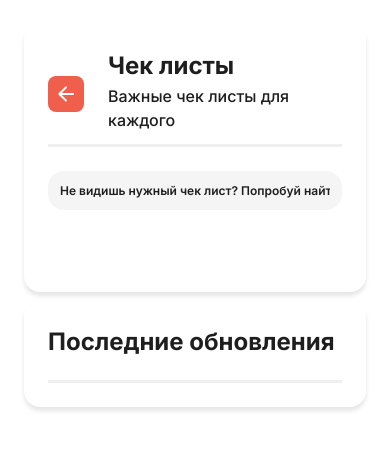
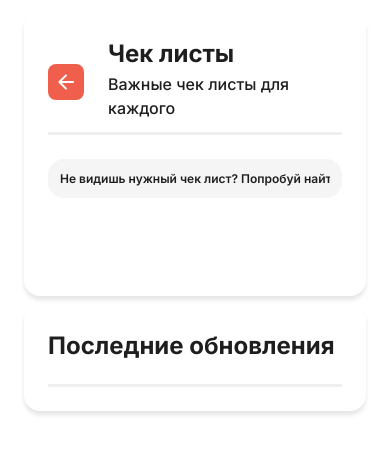
Before and after one commit to inviista/Diploma-project, a Django app: template templates/pages/checklists.html in a window 390 px wide. Shown: the part 80-534 px from the top of the page. Run offline with Django 3.2, Linux system fonts and the light colour scheme; the template is opened without the code that fills it, so the values that code supplies are empty; parts of the project's set-up code (start-up, migrations or seed data) failed here and were passed over.

Commit message:
fix: checkkists adaptivity(1 hour)

```diff
--- a/templates/pages/checklists.html
+++ b/templates/pages/checklists.html
@@ -1,6 +1,6 @@
 {% extends 'base.html' %} {% load static %} {% block content %}
-    <div class="hidden lg:flex flex-col justify-center mx-[100px]">
-        <div class="flex flex-row gap-2 justify-center pt-3">
+    <div class="flex flex-col justify-center lg:mx-[100px] mb-6 mx-6">
+        <div class="flex flex-row gap-2 max-lg:flex-col justify-center pt-3">
             <div class="flex flex-col max-w-[1312px] w-full h-fit shadow-[0px_4px_4px_0px_#0000001A] bg-white p-6 rounded-[16px]">
                 <div class="flex flex-row w-full gap-6 pb-3 border-b-3 border-[#EFEFEF] items-center">
                     <a href="{% url 'news:index' %}" class="h-[29px] flex justify-center">
@@ -12,7 +12,7 @@
                     </div>
                 </div>
                 <div class="flex items-center py-6 gap-6">
-                    <div class="flex gap-1">
+                    <div class="hidden lg:flex gap-1">
                         <a href="?"
                            class="
                                   flex items-center gap-2 px-3 py-[7.5px] rounded-xl
@@ -57,11 +57,11 @@
                     </form>
                 </div>
 
-                <div class=" flex space-x-6 mb-6">
+                <div class=" flex overflow-x-auto w-full mb-6">
                     {% for key, label in categories %}
                         <a href="?category={{ key }}"
 
-                           class="tab-button text-[12px] p-[10px] font-medium pb-2 border-b-3 {% if not selected_category and forloop.first or selected_category == key %}border-red-600 text-red-600{% else %}border-transparent text-gray-600{% endif %}"
+                           class="shrink-0 tab-button text-[12px] p-[10px] font-medium pb-2 border-b-3 {% if not selected_category and forloop.first or selected_category == key %}border-red-600 text-red-600{% else %}border-transparent text-gray-600{% endif %}"
                         >
                             {{ label }}
                         </a>
@@ -126,7 +126,7 @@
                     </div>
                 </div>
             </div>
-            <div class="flex flex-col max-w-[400px] gap-2 w-full">
+            <div class="flex flex-col lg:max-w-[400px] gap-2 w-full">
                 <div class="flex flex-col w-full h-auto shadow-[0px_4px_4px_0px_#0000001A] bg-white p-6 rounded-[16px]">
                     <div class="flex flex-row justify-between w-full gap-[64px] border-b-3 border-[#EFEFEF] font-[700] text-[24px] pb-5">
                         Последние обновления
@@ -177,150 +177,150 @@
     </div>
 
 {# mobile #}
-    <div class="lg:hidden flex flex-col justify-center p-6 bg-[#FFFFFF]">
-        <div class="flex flex-col gap-2 justify-center">
-            <div class="flex flex-col max-w-[1312px] w-full h-fit shadow-[0px_4px_4px_0px_#0000001A] bg-white p-6 rounded-[16px]">
-                <div class="flex flex-row w-full gap-6 pb-3 border-b-3 border-[#EFEFEF] items-center">
-                    <a href="{% url 'news:index' %}" class="h-[29px] flex justify-center">
-                        <img class="w-[36px] h-[36px] min-w-9 min-h-9" src="{% static 'img/_src/icons/Frame 115.svg' %}">
-                    </a>
-                    <div class="flex flex-col">
-                        <text class="font-[700] text-[24px]">Чек листы</text>
-                        <text class="font-[500] text-[16px]">Важные чек листы для каждого</text>
-                    </div>
-                </div>
-                <div class="flex items-center py-6 gap-6">
-                    <form method="get" class="w-full">
-                        <label>
-                            <input
-                                    onchange="this.form.submit()"
-                                    type="text"
-                                    name="search"
-                                    value="{{ request.GET.search }}"
-                                    placeholder="Не видишь нужный чек лист? Попробуй найти через ключевые слова поиска..."
-                                    class="h-[39px] font-[600] text-[12px] text-black bg-[#F5F5F5] rounded-[16px] placeholder:text-[12px] px-3 py-2 focus:outline-none focus:ring-0 placeholder:text-[#1E1E1E] w-full"
-                            />
-                        </label>
-                    </form>
-                </div>
+<!--    <div class="lg:hidden flex flex-col justify-center p-6 bg-[#FFFFFF]">-->
+<!--        <div class="flex flex-col gap-2 justify-center">-->
+<!--            <div class="flex flex-col max-w-[1312px] w-full h-fit shadow-[0px_4px_4px_0px_#0000001A] bg-white p-6 rounded-[16px]">-->
+<!--                <div class="flex flex-row w-full gap-6 pb-3 border-b-3 border-[#EFEFEF] items-center">-->
+<!--                    <a href="{% url 'news:index' %}" class="h-[29px] flex justify-center">-->
+<!--                        <img class="w-[36px] h-[36px] min-w-9 min-h-9" src="{% static 'img/_src/icons/Frame 115.svg' %}">-->
+<!--                    </a>-->
+<!--                    <div class="flex flex-col">-->
+<!--                        <text class="font-[700] text-[24px]">Чек листы</text>-->
+<!--                        <text class="font-[500] text-[16px]">Важные чек листы для каждого</text>-->
+<!--                    </div>-->
+<!--                </div>-->
+<!--                <div class="flex items-center py-6 gap-6">-->
+<!--                    <form method="get" class="w-full">-->
+<!--                        <label>-->
+<!--                            <input-->
+<!--                                    onchange="this.form.submit()"-->
+<!--                                    type="text"-->
+<!--                                    name="search"-->
+<!--                                    value="{{ request.GET.search }}"-->
+<!--                                    placeholder="Не видишь нужный чек лист? Попробуй найти через ключевые слова поиска..."-->
+<!--                                    class="h-[39px] font-[600] text-[12px] text-black bg-[#F5F5F5] rounded-[16px] placeholder:text-[12px] px-3 py-2 focus:outline-none focus:ring-0 placeholder:text-[#1E1E1E] w-full"-->
+<!--                            />-->
+<!--                        </label>-->
+<!--                    </form>-->
+<!--                </div>-->
 
-                <div class="flex mb-6 overflow-x-auto w-full">
-                    {% for key, label in categories %}
-                        <a href="?category={{ key }}"
+<!--                <div class="flex mb-6 overflow-x-auto w-full">-->
+<!--                    {% for key, label in categories %}-->
+<!--                        <a href="?category={{ key }}"-->
 
-                           class="shrink-0 tab-button text-xs p-[10px] font-medium pb-2 border-b-3 {% if not selected_category and forloop.first or selected_category == key %}border-red-600 text-red-600{% else %}border-transparent text-gray-600{% endif %}"
-                        >
-                            {{ label }}
-                        </a>
-                    {% endfor %}
-                </div>
+<!--                           class="shrink-0 tab-button text-xs p-[10px] font-medium pb-2 border-b-3 {% if not selected_category and forloop.first or selected_category == key %}border-red-600 text-red-600{% else %}border-transparent text-gray-600{% endif %}"-->
+<!--                        >-->
+<!--                            {{ label }}-->
+<!--                        </a>-->
+<!--                    {% endfor %}-->
+<!--                </div>-->
 
-                <div class="flex flex-col w-full h-auto">
-                    <div class="main-news flex flex-col gap-4 pt-[10px]">
-                        {% for category_name, checklists in grouped_checklists.items %}
-                            <div class="flex flex-col">
-                                <div class="flex flex-row justify-between mb-3">
-                                    <h2 class="font-bold text-2xl">{{ category_name }}</h2>
-                                </div>
-                                <div class="flex flex-col flex-wrap">
-                                    {% for checklist in checklists %}
-                                        <div class="flex flex-col items-center justify-between py-3 pb-6 border-[#EFEFEF] border-b-1 gap-[10px]">
-                                            {% if checklist.is_new %}
-                                                <div class="flex justify-center self-start items-center text-[10px] text-white rounded-[16px] bg-[#DF3131] py-1 px-2 w-fit h-4">Новое</div>
-                                            {% endif %}
-                                            <div class="flex flex-row w-full justify-between">
-                                                <p class="text-[#3F8CFF]">{{ checklist.get_file_extension }}</p>
-                                                <p>{{ checklist.valid_from|date:"d.m.Y" }}</p>
-                                            </div>
-                                            <div class="flex flex-col gap-[10px] w-full justify-start">
-                                                <div class="flex item-center justify-between gap-[10px]">
-                                                    <p class="font-bold text-[20px]">{{ checklist.title }}</p>
-                                                    <div class="flex gap-3 justify-end items-center">
-                                                        <a href="
-                                                        {% if checklist.file_url %}
-                                                            {{ checklist.file_url }}
-                                                        {% elif checklist.file %}
-                                                            {{ checklist.file.url }}
-                                                        {% endif %}
-                                                    "
-                                                           class="cursor-pointer bg-[#F5F5F5] rounded-lg flex items-center justify-center p-[6px] max-w-[36px] min-w-[36px] min-h-[36px] max-h-[36px]">
-                                                            <img src="{% static 'img/_src/icons/visibility.svg' %}"
-                                                                 alt="details"/>
-                                                        </a>
-                                                        <a href="
-                                                        {% if checklist.file_url %}
-                                                            {{ checklist.file_url }}
-                                                        {% elif checklist.file %}
-                                                            {{ checklist.file.url }}
-                                                        {% endif %}
-                                                    "
-                                                           class="cursor-pointer bg-[#F5F5F5] rounded-lg flex items-center justify-center p-[6px] max-w-[36px] min-w-[36px] min-h-[36px] max-h-[36px]">
-                                                            <img src="{% static 'img/_src/icons/download.svg' %}"
-                                                                 alt="download"/>
-                                                        </a>
-                                                    </div>
-                                                </div>
+<!--                <div class="flex flex-col w-full h-auto">-->
+<!--                    <div class="main-news flex flex-col gap-4 pt-[10px]">-->
+<!--                        {% for category_name, checklists in grouped_checklists.items %}-->
+<!--                            <div class="flex flex-col">-->
+<!--                                <div class="flex flex-row justify-between mb-3">-->
+<!--                                    <h2 class="font-bold text-2xl">{{ category_name }}</h2>-->
+<!--                                </div>-->
+<!--                                <div class="flex flex-col flex-wrap">-->
+<!--                                    {% for checklist in checklists %}-->
+<!--                                        <div class="flex flex-col items-center justify-between py-3 pb-6 border-[#EFEFEF] border-b-1 gap-[10px]">-->
+<!--                                            {% if checklist.is_new %}-->
+<!--                                                <div class="flex justify-center self-start items-center text-[10px] text-white rounded-[16px] bg-[#DF3131] py-1 px-2 w-fit h-4">Новое</div>-->
+<!--                                            {% endif %}-->
+<!--                                            <div class="flex flex-row w-full justify-between">-->
+<!--                                                <p class="text-[#3F8CFF]">{{ checklist.get_file_extension }}</p>-->
+<!--                                                <p>{{ checklist.valid_from|date:"d.m.Y" }}</p>-->
+<!--                                            </div>-->
+<!--                                            <div class="flex flex-col gap-[10px] w-full justify-start">-->
+<!--                                                <div class="flex item-center justify-between gap-[10px]">-->
+<!--                                                    <p class="font-bold text-[20px]">{{ checklist.title }}</p>-->
+<!--                                                    <div class="flex gap-3 justify-end items-center">-->
+<!--                                                        <a href="-->
+<!--                                                        {% if checklist.file_url %}-->
+<!--                                                            {{ checklist.file_url }}-->
+<!--                                                        {% elif checklist.file %}-->
+<!--                                                            {{ checklist.file.url }}-->
+<!--                                                        {% endif %}-->
+<!--                                                    "-->
+<!--                                                           class="cursor-pointer bg-[#F5F5F5] rounded-lg flex items-center justify-center p-[6px] max-w-[36px] min-w-[36px] min-h-[36px] max-h-[36px]">-->
+<!--                                                            <img src="{% static 'img/_src/icons/visibility.svg' %}"-->
+<!--                                                                 alt="details"/>-->
+<!--                                                        </a>-->
+<!--                                                        <a href="-->
+<!--                                                        {% if checklist.file_url %}-->
+<!--                                                            {{ checklist.file_url }}-->
+<!--                                                        {% elif checklist.file %}-->
+<!--                                                            {{ checklist.file.url }}-->
+<!--                                                        {% endif %}-->
+<!--                                                    "-->
+<!--                                                           class="cursor-pointer bg-[#F5F5F5] rounded-lg flex items-center justify-center p-[6px] max-w-[36px] min-w-[36px] min-h-[36px] max-h-[36px]">-->
+<!--                                                            <img src="{% static 'img/_src/icons/download.svg' %}"-->
+<!--                                                                 alt="download"/>-->
+<!--                                                        </a>-->
+<!--                                                    </div>-->
+<!--                                                </div>-->
 
-                                            </div>
+<!--                                            </div>-->
 
-                                        </div>
-                                    {% empty %}
-                                        <p>Ничего нет</p>
-                                    {% endfor %}
-                                </div>
-                            </div>
-                        {% endfor %}
-                    </div>
-                </div>
-            </div>
-            <div class="flex flex-col gap-2 w-full">
-                <div class="flex flex-col w-full h-auto shadow-[0px_4px_4px_0px_#0000001A] bg-white p-6 rounded-[16px]">
-                    <div class="flex flex-row justify-between w-full gap-[64px] border-b-3 border-[#EFEFEF] font-[700] text-[24px] pb-5">
-                        Последние обновления
-                    </div>
-                    <div class="flex flex-col w-full h-auto">
-                        {% for checklist in side_checklists %}
-                            <div class="flex flex-col items-start justify-between pt-3 pb-6 border-[#EFEFEF] border-b-1 gap-[10px]">
-                                {% if checklist.is_new %}
-                                    <div class="flex justify-center items-center text-[10px] text-white rounded-[16px] bg-[#DF3131] py-1 px-2 w-fit h-4">Новое</div>
-                                {% endif %}
-                                <div class="flex flex-row w-full justify-between">
-                                    <p class="text-[#3F8CFF]">{{ checklist.get_file_extension }}</p>
-                                    <p>{{ checklist.valid_from|date:"d.m.Y" }}</p>
-                                </div>
-                                <div class="flex flex-col gap-[10px] w-full justify-start">
-                                    <div class="flex item-center justify-between gap-[10px]">
-                                        <p class="font-bold text-[20px]">{{ checklist.title }}</p>
-                                        <div class="flex gap-3 justify-end items-center">
-                                            <a href="
-                                                {% if checklist.file_url %}
-                                                    {{ checklist.file_url }}
-                                                {% elif checklist.file %}
-                                                    {{ checklist.file.url }}
-                                                {% endif %}
-                                            "
-                                               class="cursor-pointer bg-[#F5F5F5] rounded-lg flex items-center justify-center p-[6px] max-w-[36px] min-w-[36px] min-h-[36px] max-h-[36px]">
-                                                <img src="{% static 'img/_src/icons/visibility.svg' %}" alt="details"/>
-                                            </a>
-                                            <a href="
-                                                {% if checklist.file_url %}
-                                                    {{ checklist.file_url }}
-                                                {% elif checklist.file %}
-                                                    {{ checklist.file.url }}
-                                                {% endif %}
-                                            "
-                                               class="cursor-pointer bg-[#F5F5F5] rounded-lg flex items-center justify-center p-[6px] max-w-[36px] min-w-[36px] min-h-[36px] max-h-[36px]">
-                                                <img src="{% static 'img/_src/icons/download.svg' %}" alt="download"/>
-                                            </a>
-                                        </div>
-                                    </div>
-                                </div>
-                            </div>
-                        {% endfor %}
-                    </div>
-                </div>
-            </div>
-        </div>
-    </div>
+<!--                                        </div>-->
+<!--                                    {% empty %}-->
+<!--                                        <p>Ничего нет</p>-->
+<!--                                    {% endfor %}-->
+<!--                                </div>-->
+<!--                            </div>-->
+<!--                        {% endfor %}-->
+<!--                    </div>-->
+<!--                </div>-->
+<!--            </div>-->
+<!--            <div class="flex flex-col gap-2 w-full">-->
+<!--                <div class="flex flex-col w-full h-auto shadow-[0px_4px_4px_0px_#0000001A] bg-white p-6 rounded-[16px]">-->
+<!--                    <div class="flex flex-row justify-between w-full gap-[64px] border-b-3 border-[#EFEFEF] font-[700] text-[24px] pb-5">-->
+<!--                        Последние обновления-->
+<!--                    </div>-->
+<!--                    <div class="flex flex-col w-full h-auto">-->
+<!--                        {% for checklist in side_checklists %}-->
+<!--                            <div class="flex flex-col items-start justify-between pt-3 pb-6 border-[#EFEFEF] border-b-1 gap-[10px]">-->
+<!--                                {% if checklist.is_new %}-->
+<!--                                    <div class="flex justify-center items-center text-[10px] text-white rounded-[16px] bg-[#DF3131] py-1 px-2 w-fit h-4">Новое</div>-->
+<!--                                {% endif %}-->
+<!--                                <div class="flex flex-row w-full justify-between">-->
+<!--                                    <p class="text-[#3F8CFF]">{{ checklist.get_file_extension }}</p>-->
+<!--                                    <p>{{ checklist.valid_from|date:"d.m.Y" }}</p>-->
+<!--                                </div>-->
+<!--                                <div class="flex flex-col gap-[10px] w-full justify-start">-->
+<!--                                    <div class="flex item-center justify-between gap-[10px]">-->
+<!--                                        <p class="font-bold text-[20px]">{{ checklist.title }}</p>-->
+<!--                                        <div class="flex gap-3 justify-end items-center">-->
+<!--                                            <a href="-->
+<!--                                                {% if checklist.file_url %}-->
+<!--                                                    {{ checklist.file_url }}-->
+<!--                                                {% elif checklist.file %}-->
+<!--                                                    {{ checklist.file.url }}-->
+<!--                                                {% endif %}-->
+<!--                                            "-->
+<!--                                               class="cursor-pointer bg-[#F5F5F5] rounded-lg flex items-center justify-center p-[6px] max-w-[36px] min-w-[36px] min-h-[36px] max-h-[36px]">-->
+<!--                                                <img src="{% static 'img/_src/icons/visibility.svg' %}" alt="details"/>-->
+<!--                                            </a>-->
+<!--                                            <a href="-->
+<!--                                                {% if checklist.file_url %}-->
+<!--                                                    {{ checklist.file_url }}-->
+<!--                                                {% elif checklist.file %}-->
+<!--                                                    {{ checklist.file.url }}-->
+<!--                                                {% endif %}-->
+<!--                                            "-->
+<!--                                               class="cursor-pointer bg-[#F5F5F5] rounded-lg flex items-center justify-center p-[6px] max-w-[36px] min-w-[36px] min-h-[36px] max-h-[36px]">-->
+<!--                                                <img src="{% static 'img/_src/icons/download.svg' %}" alt="download"/>-->
+<!--                                            </a>-->
+<!--                                        </div>-->
+<!--                                    </div>-->
+<!--                                </div>-->
+<!--                            </div>-->
+<!--                        {% endfor %}-->
+<!--                    </div>-->
+<!--                </div>-->
+<!--            </div>-->
+<!--        </div>-->
+<!--    </div>-->
 
 {% endblock %}
```
